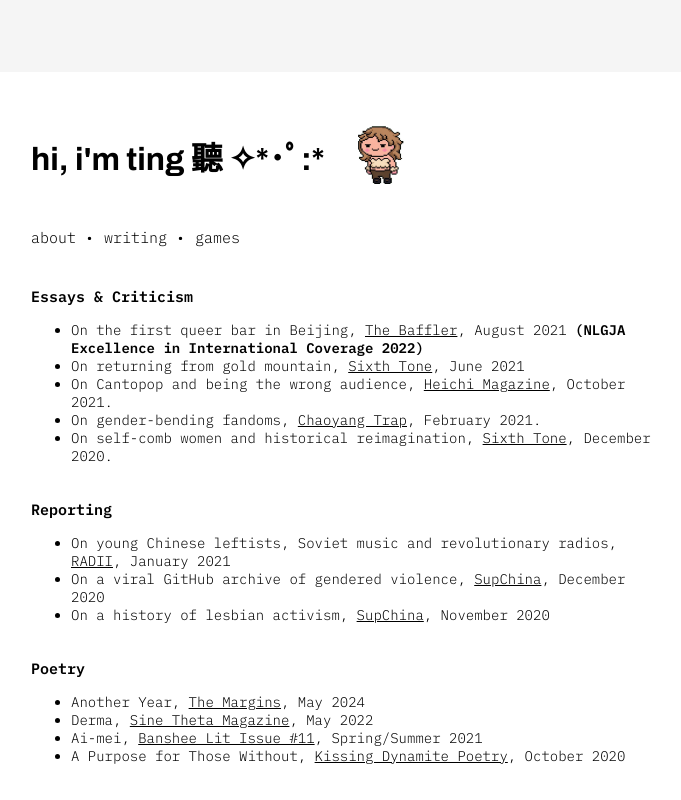
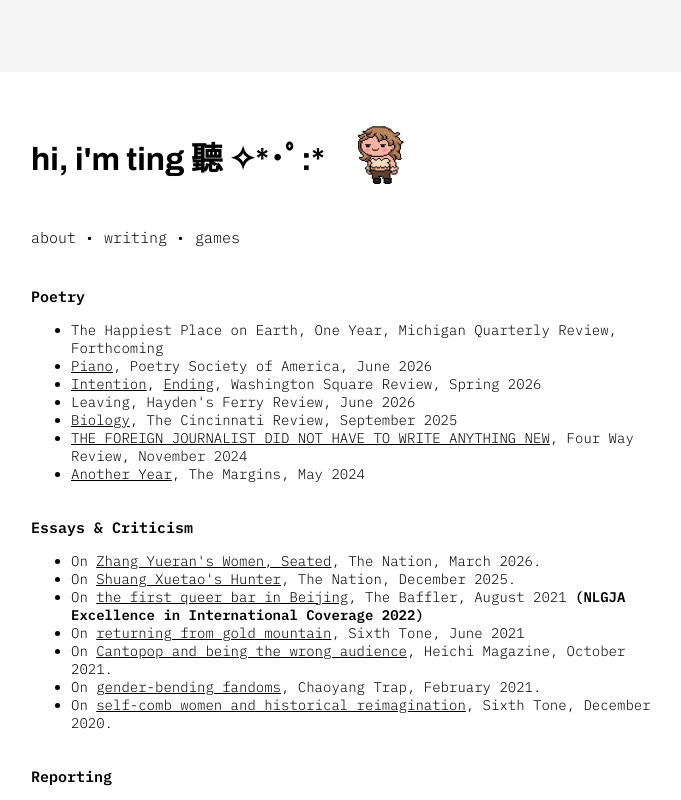
Before and after one commit to tinglinn/my-website, a Next.js app: page /writing in a window 1280 px wide. Shown: the top 800 px of the page, without its empty margins (293-974 px from the left). Built offline with nearby package versions, Linux system fonts and the light colour scheme.

Commit message:
update bio + writing

```diff
--- a/src/app/writing/page.js
+++ b/src/app/writing/page.js
@@ -8,34 +8,38 @@ import '../globals.css';
 export default function Writing() {
     return (
         <div className="text">
+            <h3>Poetry</h3>
+            <ul>
+                <li>The Happiest Place on Earth, One Year, Michigan Quarterly Review, Forthcoming</li>
+                <li><a href="https://poetrysociety.org/poems/piano">Piano</a>, Poetry Society of America, June 2026</li>
+                <li><a href="https://www.washingtonsquarereview.com/ting-lin-55">Intention</a>, <a href="https://www.washingtonsquarereview.com/ting-lin-55">Ending</a>, Washington Square Review, Spring 2026</li>
+                <li>Leaving, Hayden's Ferry Review, June 2026</li>
+                <li><a href="https://www.cincinnatireview.com/micros/biology/">Biology</a>, The Cincinnati Review, September 2025</li>
+                <li><a href="https://fourwayreview.com/the-foreign-journalist-did-not-have-to-write-anything-new-by-ting-lin/">THE FOREIGN JOURNALIST DID NOT HAVE TO WRITE ANYTHING NEW</a>, Four Way Review, November 2024</li>
+                <li><a href="https://aaww.org/another-year/">Another Year</a>, The Margins, May 2024</li>
+            </ul>
+
             <h3>Essays & Criticism</h3>
             <ul>
-                <li>On the first queer bar in Beijing, <a href="https://thebaffler.com/latest/queer-memories-in-beijing-lin-wang">The Baffler</a>, August 2021 <b>(NLGJA Excellence in International Coverage 2022)</b></li>
-                <li>On returning from gold mountain, <a href="https://www.sixthtone.com/news/1007762/remembering-those-who-returned">Sixth Tone</a>, June 2021</li>
-                <li>On Cantopop and being the wrong audience, <a href="http://www.heichimagazine.org/en/articles/995/escaping-real-time-on-cantopop-nostalgia">Heichi Magazine</a>, October 2021.</li>
-                <li>On gender-bending fandoms, <a href="https://chaoyangtrap.house/male-idol-female-lover/">Chaoyang Trap</a>, February 2021.</li>
-                <li>On self-comb women and historical reimagination, <a href="https://www.sixthtone.com/news/1006524">Sixth Tone</a>, December 2020.</li>
+                <li>On <a href="https://www.thenation.com/article/culture/zhang-yueran-women-seated/">Zhang Yueran's Women, Seated</a>, The Nation, March 2026.</li>
+                <li>On <a href="https://www.thenation.com/article/culture/shuang-xuetao-hunter/">Shuang Xuetao's Hunter</a>, The Nation, December 2025.</li>
+                <li>On <a href="https://thebaffler.com/latest/queer-memories-in-beijing-lin-wang">the first queer bar in Beijing</a>, The Baffler, August 2021 <b>(NLGJA Excellence in International Coverage 2022)</b></li>
+                <li>On <a href="https://www.sixthtone.com/news/1007762/remembering-those-who-returned">returning from gold mountain</a>, Sixth Tone, June 2021</li>
+                <li>On <a href="http://www.heichimagazine.org/en/articles/995/escaping-real-time-on-cantopop-nostalgia">Cantopop and being the wrong audience</a>, Heichi Magazine, October 2021.</li>
+                <li>On <a href="https://chaoyangtrap.house/male-idol-female-lover/">gender-bending fandoms</a>, Chaoyang Trap, February 2021.</li>
+                <li>On <a href="https://www.sixthtone.com/news/1006524">self-comb women and historical reimagination</a>, Sixth Tone, December 2020.</li>
             </ul>
 
             <h3>Reporting</h3>
             <ul>
-                <li>On young Chinese leftists, Soviet music and revolutionary radios, <a href="https://radiichina.com/netease-leftist/">RADII</a>, January 2021 </li>
-                <li>On a viral GitHub archive of gendered violence, <a href="https://supchina.com/2020/12/01/evil-man-github-archive-of-gendered-violence-in-china-goes-viral-on-social-media/">SupChina</a>, December 2020</li>
-                <li>On a history of lesbian activism, <a href="https://supchina.com/2020/11/12/the-entire-sky-a-brief-history-of-chinas-lesbian-activism/">SupChina</a>, November 2020</li>
-            </ul>
-
-            <h3>Poetry</h3>
-            <ul>
-                <li>Another Year, <a href="https://aaww.org/another-year/">The Margins</a>, May 2024</li>
-                <li>Derma, <a href="https://sinetheta.net/23.html">Sine Theta Magazine</a>, May 2022</li>
-                <li>Ai-mei, <a href="https://www.bansheelit.com/shop/p/issue-11-springsummer-2021">Banshee Lit Issue #11</a>, Spring/Summer 2021</li>
-                <li>A Purpose for Those Without, <a href="https://www.kissingdynamitepoetry.com/ting-lin-a-purpose-for-those-without.html">Kissing Dynamite Poetry</a>, October 2020</li>
+                <li>On <a href="https://radiichina.com/netease-leftist/">young Chinese leftists, Soviet music and revolutionary radios</a>, RADII, January 2021 </li>
+                <li>On <a href="https://supchina.com/2020/12/01/evil-man-github-archive-of-gendered-violence-in-china-goes-viral-on-social-media/">a viral GitHub archive of gendered violence</a>, SupChina, December 2020</li>
+                <li>On <a href="https://supchina.com/2020/11/12/the-entire-sky-a-brief-history-of-chinas-lesbian-activism/">a history of lesbian activism</a>, SupChina, November 2020</li>
             </ul>
 
             <h3>Zines</h3>
             <ul>
-                <li>On memory, responsibility and 1989, <a href="https://drive.google.com/file/d/17AgewwmA6mgE5tMbDf3xL9omo8lRJrkO/view?usp=sharing">__ Generation</a>, June 2022</li>
-                <li>Spectrograms & Friends, March 2023</li>
+                <li>On <a href="https://drive.google.com/file/d/17AgewwmA6mgE5tMbDf3xL9omo8lRJrkO/view?usp=sharing">memory, responsibility and 1989</a>, __ Generation, June 2022</li>
             </ul>
         </div>
     )
```
Also changed, not shown: src/app/about/index.js (+5 -7 lines).
